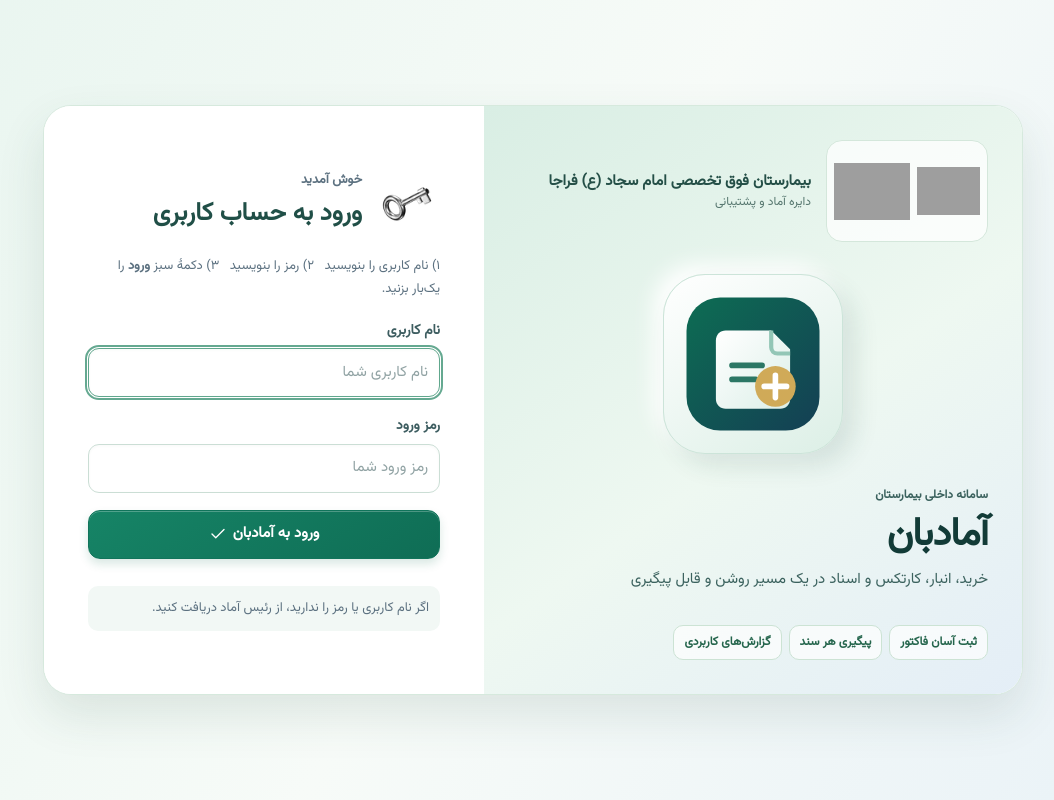
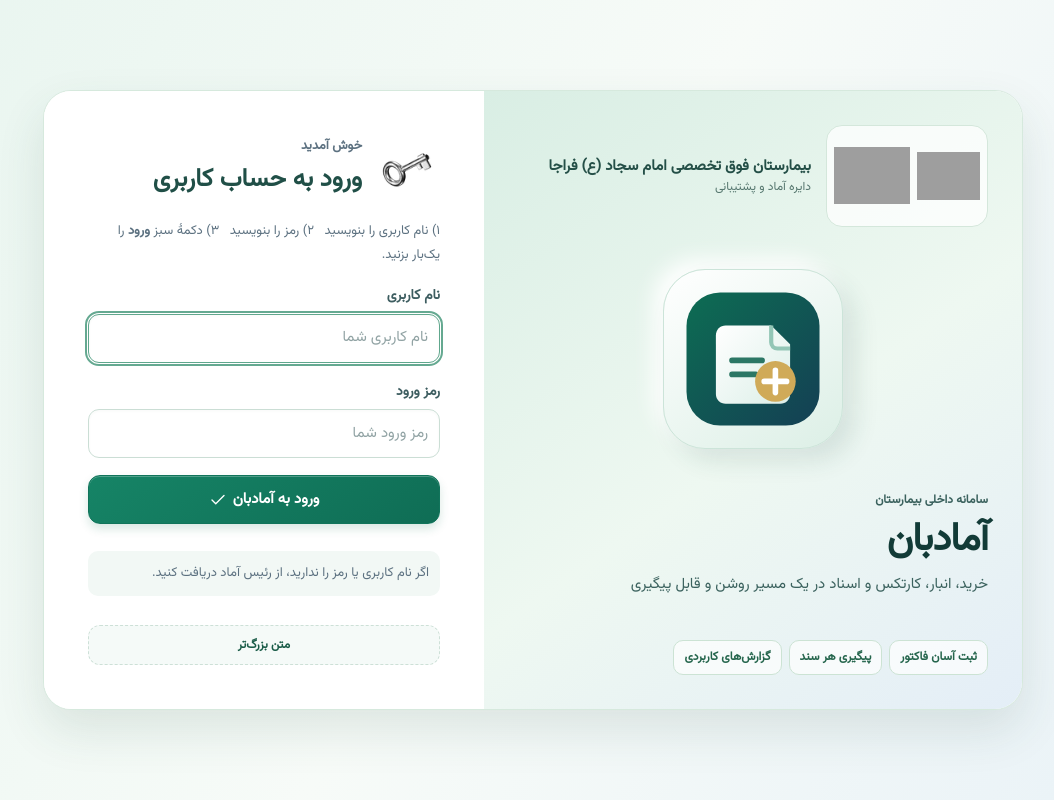
Before and after one commit to mmovasseghi/AMADBAN, an ASP.NET Core app: page /Login in a window 1280 px wide. Shown: the whole page, without its empty margins (107-1161 px from the left). Run offline with ASP.NET Core 8, Linux system fonts and the light colour scheme; some libraries are stand-ins or nearby versions; grey boxes are pictures that could not be loaded.

Commit message:
Move large-text toggle to sidebar and login page
Co-authored-by: Mohammad Sina Movasseghi Nezhad <mmovasseghi@outlook.com>

```diff
--- a/Pages/Login.cshtml
+++ b/Pages/Login.cshtml
@@ -25,5 +25,6 @@
             <button class="button primary login-submit" type="submit">ورود به آمادبان <svg aria-hidden="true"><use href="/icons.svg#check"></use></svg></button>
         </form>
         <p class="login-foot">اگر نام کاربری یا رمز را ندارید، از رئیس آماد دریافت کنید.</p>
+        <button class="sidebar-display-toggle login-display-toggle" type="button" data-simple-ui-toggle aria-pressed="false">متن بزرگ‌تر روی صفحه</button>
     </section>
 </div>
--- a/Pages/Shared/_Layout.cshtml
+++ b/Pages/Shared/_Layout.cshtml
@@ -71,6 +71,7 @@
                 </details>
                 }
             </nav>
+            <button class="sidebar-display-toggle" type="button" data-simple-ui-toggle aria-pressed="false">متن بزرگ‌تر</button>
             <div class="org">سامانه داخلی آماد و پشتیبانی</div>
         </aside>
         <div class="workspace">
@@ -80,7 +81,6 @@
                 <div class="toolbar-actions">
                     @if (User.IsInRole("chief")) { <a class="toolbar-notify" asp-page="/Activity" aria-label="اطلاعیه‌های آماد"><img src="/icon3d/megaphone.webp" width="31" height="31" alt=""><span>اطلاعیه‌ها</span><b data-notification-badge hidden="@(unreadActivity==0)">@(unreadActivity>99 ? "۹۹+" : unreadActivity.ToString())</b></a> }
                     <span class="top-user"><img src="/icon3d/boy.webp" width="30" height="30" alt=""> @User.Identity.Name</span>
-                    <button class="button easy-toggle quiet" type="button" data-simple-ui-toggle aria-pressed="false">متن بزرگ‌تر</button>
                     <form method="post" asp-page="/Logout"><button class="button quiet" type="submit">خروج</button></form></div>
             </header>
             <main id="content">
--- a/wwwroot/site.css
+++ b/wwwroot/site.css
@@ -184,7 +184,10 @@ details{border:1px solid #e1ece5;border-radius:13px;padding:10px 13px;background
 .role-guide li+li{margin-top:3px}
 .role-guide a{font-weight:700}
 .work-next small{font-weight:500;color:#4a6b60}
-.easy-toggle{font-weight:700}
+.sidebar-display-toggle{width:100%;margin-top:auto;min-height:40px;padding:8px 10px;border:1px dashed #cde0d7;border-radius:12px;background:#f5faf8;color:#1a5c48;font:inherit;font-size:12px;font-weight:700;cursor:pointer;text-align:center}
+.sidebar-display-toggle:hover,.sidebar-display-toggle:focus{background:#eaf5ef;border-color:#9dc5b2}
+.sidebar-display-toggle[aria-pressed=true]{border-style:solid;background:#e3f4ea;color:#0e5a42}
+.login-display-toggle{margin-top:12px;max-width:100%}
 .login-help{font-size:16px;line-height:1.8;color:#3d625c}
 
 html.simple-ui{font-size:17px}
```
